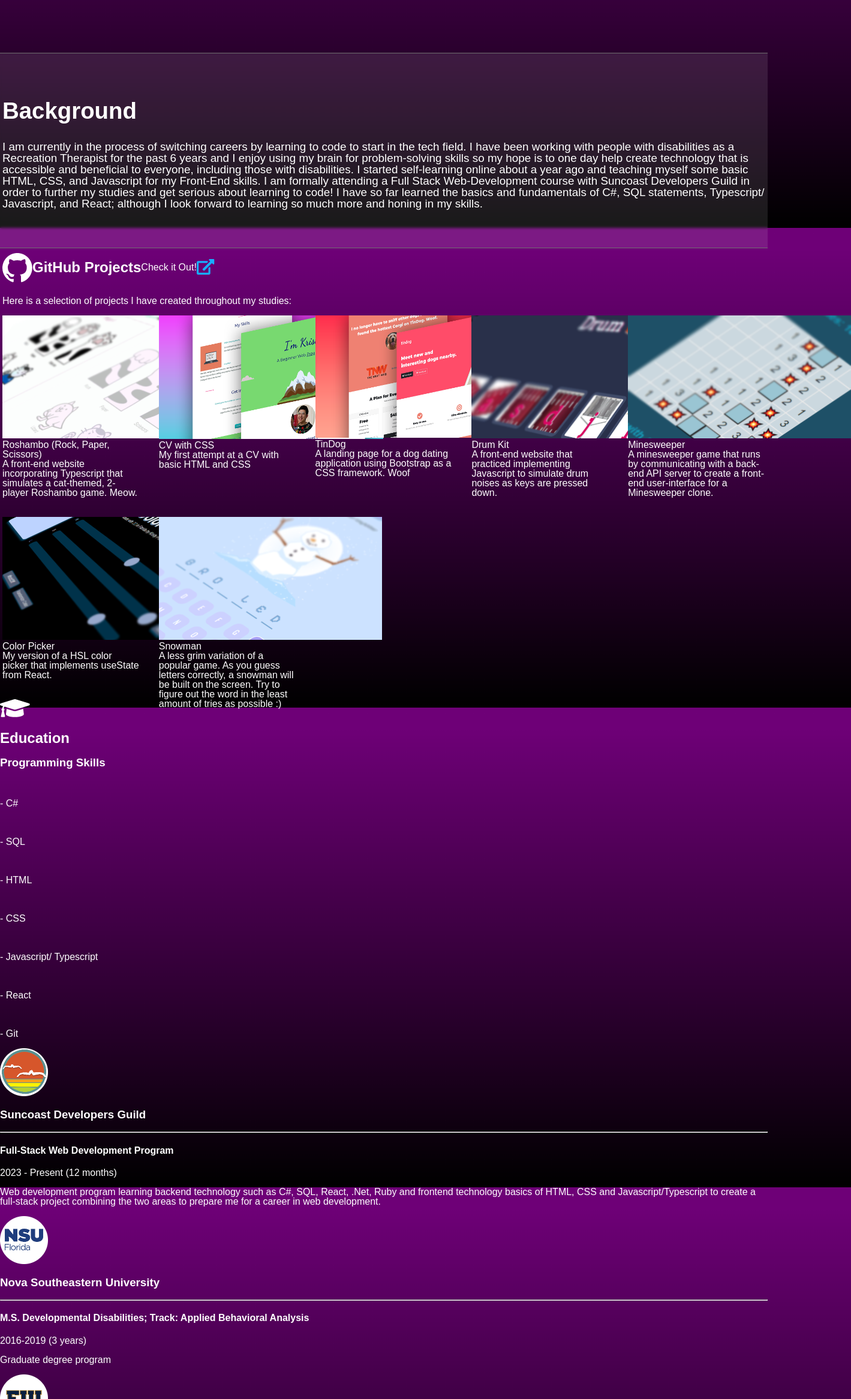
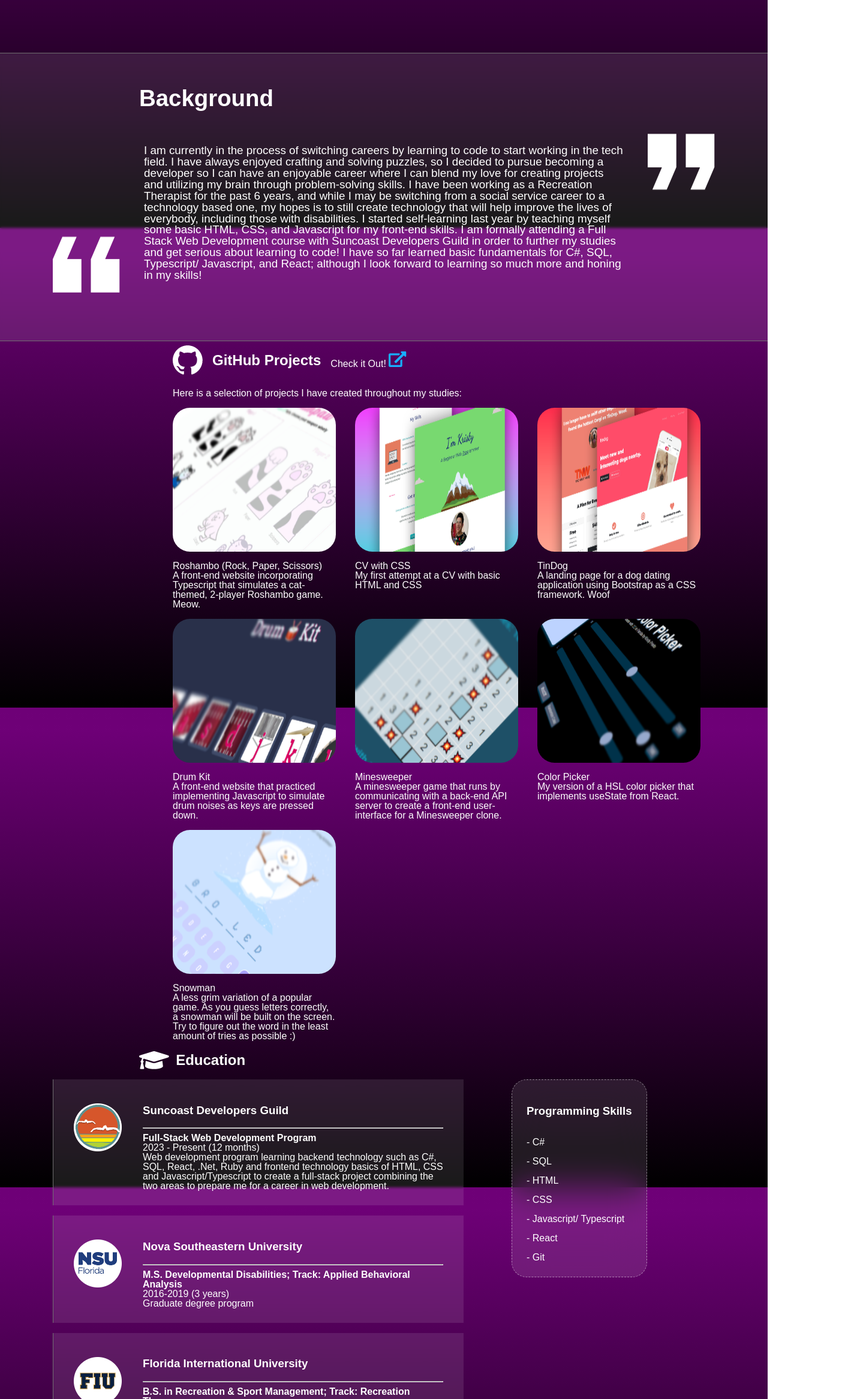
Before and after one commit to kprieto14/Resume-With-React, a React (Vite) app: page / in a window 1280 px wide. Shown: the part 420-2753 px from the top of the page at 60% size, 1419 px wide, since content can reach past the window. Built offline with nearby package versions, Linux system fonts and the light colour scheme.

Commit message:
Finish basic CSS styling for education and job experience layout.

```diff
--- a/src/App.tsx
+++ b/src/App.tsx
@@ -3,7 +3,6 @@
 import { PageGreeter } from "./components/PageGreeter"
 import { Background } from "./components/Background"
 import { GithubProjects } from "./components/GithubProjects"
-import { QuoteSection } from './components/QuoteSections'
 import { Education } from "./components/Education"
 import { JobExperience } from './components/JobExperience'
 
@@ -13,7 +12,9 @@
     <>
       <HeaderNav/>
 
-      <section className="dotted-line"/>
+      <div className="dotted-container">
+        <section className="dotted-line"/>
+      </div>
 
       <main>
         <PageGreeter/>
@@ -23,8 +24,6 @@
         <GithubProjects/>
 
         <Education/>
-
-        <QuoteSection/>
 
         <JobExperience/>
       </main>
--- a/src/components/Background.tsx
+++ b/src/components/Background.tsx
@@ -1,20 +1,27 @@
 import React from "react"
+import QuoteLeft from '../assets/Quote_Left_IMG.png'
+import QuoteRight from '../assets/Quote_Right_IMG.png'
 
 export function Background() {
     return (
         <section className="background">
             <div>
                 <h2>Background</h2>
-                <p>
-                    I am currently in the process of switching careers by learning to code to start in the tech field. I
-                    have been working with people with disabilities as a Recreation Therapist for the past 6 years and I
-                    enjoy using my brain for problem-solving skills so my hope is to one day help create technology that
-                    is accessible and beneficial to everyone, including those with disabilities. I started self-learning online about a year
-                    ago and teaching myself some basic HTML, CSS, and Javascript for my Front-End skills. I am formally
-                    attending a Full Stack Web-Development course with Suncoast Developers Guild in order to further my
-                    studies and get serious about learning to code! I have so far learned the basics and fundamentals of C#,
-                    SQL statements, Typescript/ Javascript, and React; although I look forward to learning so much more and honing in my skills.
-                </p>
+
+                <div className="quotations-section">
+                    <img src={ QuoteLeft } alt="Picture of the left side of quotations mark" />
+
+                    <p>
+                    I am currently in the process of switching careers by learning to code to start working in the tech field. I have always enjoyed crafting and solving puzzles,
+                    so I decided to pursue becoming a developer so I can have an enjoyable career where I can blend my love for creating projects and utilizing my brain through problem-solving skills. I have been working as a Recreation Therapist for the past 6 years, and while I may be switching from a social service
+                    career to a technology based one, my hopes is to still create technology that will help improve the lives of everybody, including those with disabilities.
+                    I started self-learning last year by teaching myself some basic HTML, CSS, and Javascript for my front-end skills. I am formally attending a Full Stack
+                    Web Development course with Suncoast Developers Guild in order to further my studies and get serious about learning to code! I have so far learned basic
+                    fundamentals for C#, SQL, Typescript/ Javascript, and React; although I look forward to learning so much more and honing in my skills!
+                    </p>
+
+                    <img src={ QuoteRight } alt="Picture of the right side of quotations mark" />
+                </div>
             </div>
         </section>
     )
--- a/src/components/Education.tsx
+++ b/src/components/Education.tsx
@@ -9,14 +9,18 @@
 export function Education() {
   return (
     <section className="education">
-      <div className="education-container">
+      <header>
         <img src={ GradIcon } alt="Icon of a graduation cap"/>
         {/* <h2 style="padding-left: 15px;">Education</h2> */}
         <h2>Education</h2>
-      </div>
+      </header>
 
+      <div className="education-skills">
+        <aside className="certification-container">
           <Skills/>
+        </aside>
 
+        <main>
           <ExperienceItem
             photoSource={ SuncoastIcon }
             photoDescription="Picture of the Suncoast Developers Guild Logo"
@@ -52,7 +56,8 @@
             secondDescription={null}
             thirdDecsription={null}
           />
-
+        </main>
+      </div>
     </section>
   )
 }
--- a/src/components/ExperienceItem.tsx
+++ b/src/components/ExperienceItem.tsx
@@ -16,6 +16,7 @@
         <article className="box-item">
             <img src={ photoSource } alt={ photoDescription }/>
 
+            <aside>
                 <h3>{ name }</h3>
                 <hr/>
                 <h4>{ title }</h4>
@@ -25,6 +26,7 @@
                 <p>{ description }</p>
                 <p>{ secondDescription }</p>
                 <p>{ thirdDecsription }</p>
+            </aside>
         </article>
     )
 }
--- a/src/components/GithubProjects.tsx
+++ b/src/components/GithubProjects.tsx
@@ -17,8 +17,8 @@
         <div>
           <img src={ GithubLogo } alt="Picture of github's logo" />
           <h2>GitHub Projects</h2>
-          <a href="https://github.com/kprieto14">Check it Out!</a>
-          <a href="https://github.com/kprieto14"><img src={ ExportIcon } alt="Export Icon"/></a>
+          <a href="https://github.com/kprieto14">Check it Out! <img src={ ExportIcon } alt="Export Icon"/></a>
+          {/* <a href="https://github.com/kprieto14"><img src={ ExportIcon } alt="Export Icon"/></a> */}
         </div>
 
         <p>Here is a selection of projects I have created throughout my studies:</p>
--- a/src/components/JobExperience.tsx
+++ b/src/components/JobExperience.tsx
@@ -8,11 +8,11 @@
 export function JobExperience() {
   return (
     <section className="job-experience">
-      <div className="job-container">
+      <header>
         <img src={ Briefcase} alt="Icon of a briefcase"/>
         {/* <h2 style="padding-left: 15px;">Job Experience</h2> */}
         <h2>Job Experience</h2>
-      </div>
+      </header>
 
     <ExperienceItem
       photoSource={ Yreads}
--- a/src/components/PageGreeter.tsx
+++ b/src/components/PageGreeter.tsx
@@ -6,7 +6,7 @@
       <section className="page-greeter">
         <img src={KristyPF} alt="Profile picture of Kristy Prieto" />
         <div>
-          <h1>Hello! I am Kristy Prieto 👋🏽</h1>
+          <h1>Hello! I'm Kristy Prieto 👋🏽</h1>
           <h2>And hopefully your next developer~</h2>
         </div>
     </section>
--- a/src/components/QuoteSections.tsx
+++ /dev/null
@@ -1,23 +0,0 @@
-import React from "react"
-import QuoteLeft from '../assets/Quote_Left_IMG.png'
-import QuoteRight from '../assets/Quote_Right_IMG.png'
-
-export function QuoteSection() {
-    return (
-      <section className="quote-section">
-        <div>
-          <img src={ QuoteLeft} alt="Symbol of quotation marks facing left"/>
-            <p>
-              I have always enjoyed crafting and solving puzzles, so I decided to pursue becoming a
-              developer so I can have an enjoyable career where I can blend my love for creating things
-              and exercising my brain by using my problem-solving skills. While I may be switching careers
-              from a social service career to a technology based one, my hope is that one day, when I am
-              proficient in my coding skills, I can still help people by creating technology that will help
-              those with and without disabilities have access to more technology that will improve their lives,
-              such as creating communication and learning applications.
-            </p>
-            <img src={ QuoteRight } alt="Symbol of quotation marks facing right"></img>
-        </div>
-      </section>
-    )
-}
--- a/src/index.scss
+++ b/src/index.scss
@@ -31,14 +31,14 @@
     background: rgba(0, 0, 0, 0.4);
     backdrop-filter: blur(21px);
     -webkit-backdrop-filter: blur(21px);
-    z-index: 1;
+    z-index: 2;
     width: 100%;
     padding: 0 1.5rem;
 
     div {
         display: flex;
         align-items: center;
-        justify-content: space-around;
+        justify-content: space-between;
         max-width: 79.5rem;
         margin: 0 auto;
     }
@@ -65,7 +65,7 @@
 .page-greeter {
     display: flex;
     align-items: center;
-    max-width: 1272px;
+    max-width: 69rem;
     margin: 0 auto;
     gap: 2.625rem;
     margin-bottom: 8rem;
@@ -81,62 +81,196 @@
         font-size: clamp(1rem,2rem, 2.5rem);
         margin: 0;
     }
+
+    img {
+        z-index: 1;
+    }
   }
 
-.background, .quote-section {
-    padding: 0 1rem;
+.background {
     border: 1px solid #707070;
     border-width: 1px 0px;
-    padding: 45px 0px;
     width: 100%;
     background: rgba(250, 250, 250, 0.1);
     backdrop-filter: blur(2px);
     -webkit-backdrop-filter: blur(2px);
 
     div {
-        max-width: 79.5rem;
+        max-width: 69rem;
         margin: 0 auto;
+        padding: 2.5rem 0;
     }
 
     h2 {
         font-size: 2.4rem;
+        padding: 1rem 0 0 9rem;
+        margin: 0;
     }
 
     p {
         font-size: 1.18rem;
+        font-weight: 300;
+        padding: 0 1rem;
+    }
+
+    .quotations-section {
+        display: flex;
+        gap: 1.5rem;
     }
 }
 
 .github-projects {
-    max-width: 79.5rem;
+    max-width: 69rem;
     margin: 0 auto;
+    padding: 0 1rem 0 18rem;
 
     header div{
         display: flex;
+        gap: 1rem;
         align-items: center;
     }
 
     .github-grid-container {
+        max-width: 55rem;
         display: grid;
         align-items: start;
-        grid-template-columns: repeat(auto-fit, minmax(14rem, 1fr));
-        grid-template-rows: repeat(2, 19rem);
-        grid-auto-rows: 19rem;
+        grid-template-columns: repeat(auto-fit, minmax(14rem, 17rem));
+        grid-template-rows: repeat(2, 20rem);
+        grid-auto-rows: 20rem;
         grid-gap: 2rem;
+        justify-content: stretch;
     }
 
     .border img {
+        max-width: 17rem;
+        height: 15rem;
+        border-radius: 1.8rem;
+        margin-bottom: .8rem;
         transition: .5s ease;
-      }
 
-    .border img:hover{
-        box-shadow: 0 0 0 10px #FFFFFF;
-        transition: .5s ease;
+        &:hover {
+            box-shadow: 0 0 0 10px #FFFFFF;
+            transition: .5s ease;
+        }
     }
 }
 
-  @media only screen and (max-width: 700px) {
+.education, .job-experience {
+    display: flex;
+    flex-direction: column;
+    margin: 2rem auto;
+    max-width: 69rem;
+
+    .certification-container {
+        border: 1px dashed #FFFFFF71;
+        border-radius: 25px;
+        height: fit-content;
+        padding: 24px;
+        background: rgba(250, 250, 250, 0.1);
+        backdrop-filter: blur(30px);
+        -webkit-backdrop-filter: blur(30px);
+    }
+
+    header {
+        display: flex;
+        grid-column: span 2;
+        align-items: center;
+        gap: .7rem;
+        padding-left: 9rem;
+    }
+
+    p, h4 {
+        margin: 0;
+    }
+
+    .education-skills {
+        display: flex;
+        flex-direction: row-reverse;
+        justify-content: left;
+        gap: 5rem;
+
+        .box-item {
+            max-width: 38.5rem;
+        }
+    }
+}
+
+.box-item {
+    border: 1px solid #707070;
+    border-width: 0px 0px 0px 1px;
+    background: rgba(250, 250, 250, 0.1);
+    backdrop-filter: blur(2px);
+    -webkit-backdrop-filter: blur(2px);
+    margin-bottom: 17px;
+    padding: 24px 34px;
+    display: flex;
+    column-gap: 35px;
+
+    img {
+        height: 5rem;
+        width: 5rem;
+        padding-top: 1rem;
+    }
+}
+
+footer {
+    padding-bottom: 50px;
+    display: flex;
+    justify-content: center;
+}
+
+.dotted-container {
+    display: flex;
+    margin: 0 auto;
+    max-width: 69rem;
+    padding-left: 9rem;
+
+    .dotted-line {
+        border: 2px dashed #FFFFFF;
+        border-width: 0 0px 0 2px;
+        width: 69rem;
+        height: 199rem;
+        position: absolute;
+        margin-top: 15rem;
+    }
+  }
+
+  @media only screen and (max-width: 740px) {
     header div, .page-greeter {
         flex-direction: column;
+
+        h1, h2 {
+            text-align: center;
+        }
+    }
+
+    .background {
+        h2 {
+            text-align: left;
+        }
+
+        .quotations-section {
+            img {
+                display: none;
+            }
+        }
+    }
+
+    .github-projects {
+        padding: 0 1rem;
+
+        .github-grid-container {
+            justify-content: center;
+        }
+
+        .border img {
+            max-width: 100%;
+        }
     }
   }
+
+  @media screen and (max-width: 1400px) {
+    .dotted-container {
+        display: none;
+    }
+  }
```
Lines whose indentation alone changed are shown as unchanged.
